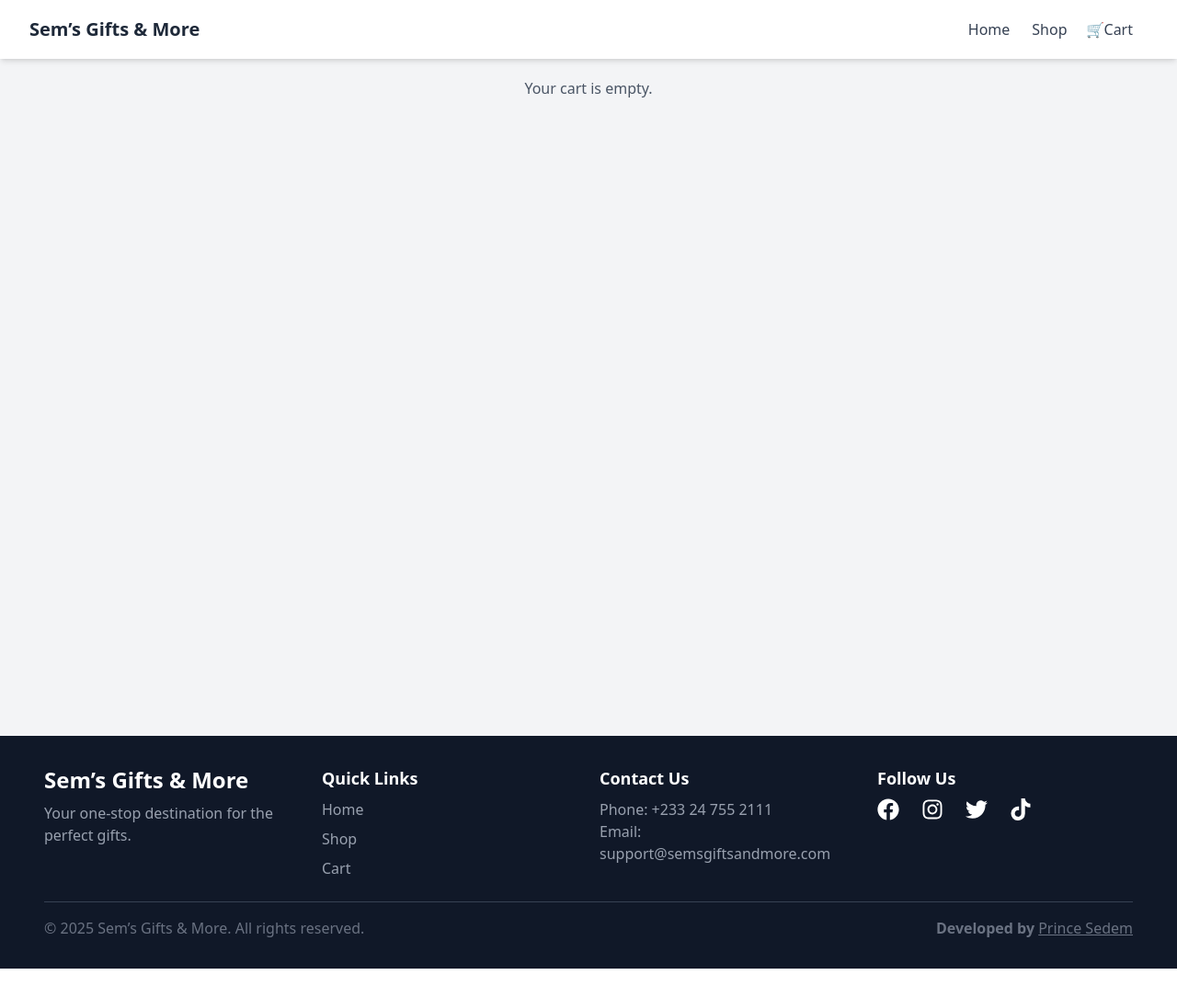
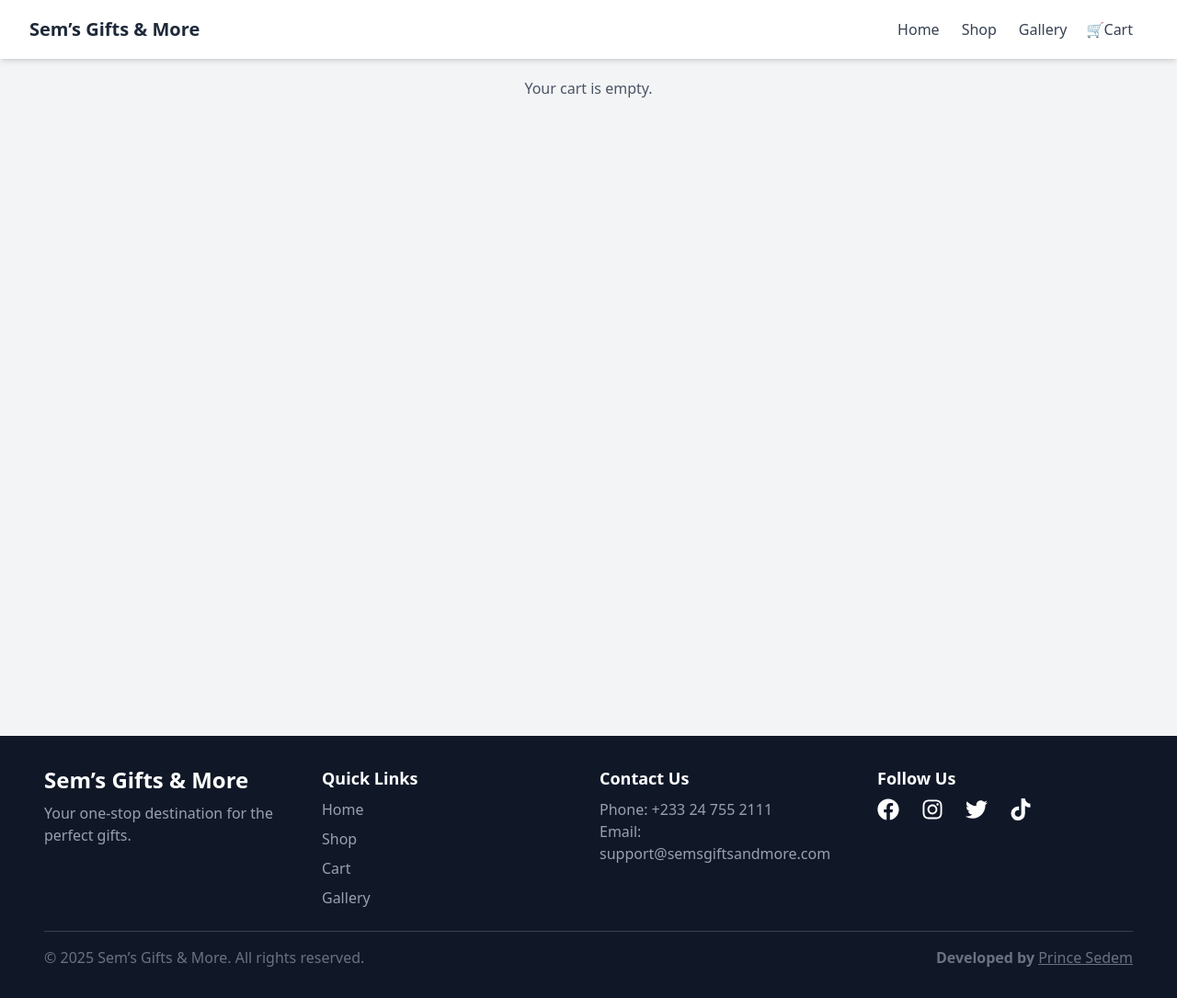
Before and after one commit to Prince-Sedem/gift-shop, a React (Vite) app: page /cart in a window 1280 px wide. Shown: the whole page at 92% size. Before the commit the page ends 1053 px from the top, so only its background shows below. Built offline with nearby package versions, Linux system fonts and the light colour scheme.

Commit message:
Update with gallery

```diff
--- a/src/App.jsx
+++ b/src/App.jsx
@@ -8,6 +8,7 @@ import ProductDetail from "./pages/ProductDetail";
 import Cart from "./pages/Cart";
 import HomeList from "./components/HomeList";
 import Footer from "./components/Footer";
+import GalleryList from "./components/GalleryList";
 
 function App() {
   return (
@@ -19,6 +20,7 @@ function App() {
           <Route path="/shop" element={<Shop />} />
           <Route path="/product/:id" element={<ProductDetail />} />
           <Route path="/cart" element={<Cart />} />
+          <Route path="/gallery" element={<GalleryList />} />
         </Routes>
         <Footer />
       </Router>
--- a/src/components/Footer.jsx
+++ b/src/components/Footer.jsx
@@ -18,6 +18,7 @@ function Footer() {
             <li><Link to="/" className="text-gray-400 hover:text-white">Home</Link></li>
             <li><Link to="/shop" className="text-gray-400 hover:text-white">Shop</Link></li>
             <li><Link to="/cart" className="text-gray-400 hover:text-white">Cart</Link></li>
+            <li><Link to="/gallery" className="text-gray-400 hover:text-white">Gallery</Link></li>
           </ul>
         </div>
 
--- a/src/components/Navbar.jsx
+++ b/src/components/Navbar.jsx
@@ -25,6 +25,9 @@ function Navbar() {
             </Link>
             <Link to="/shop" className="text-gray-700 hover:text-blue-500">
               Shop
+            </Link>
+            <Link to="/gallery" className="text-gray-700 hover:text-blue-500">
+              Gallery
             </Link>
           </div>
 
@@ -70,6 +73,9 @@ function Navbar() {
             <Link to="/shop" className="block text-gray-700 hover:text-blue-500">
               Shop
             </Link>
+            <Link to="/gallery" className="block text-gray-700 hover:text-blue-500">
+              Gallery
+            </Link>
           </div>
         </motion.div>
       )}
```
